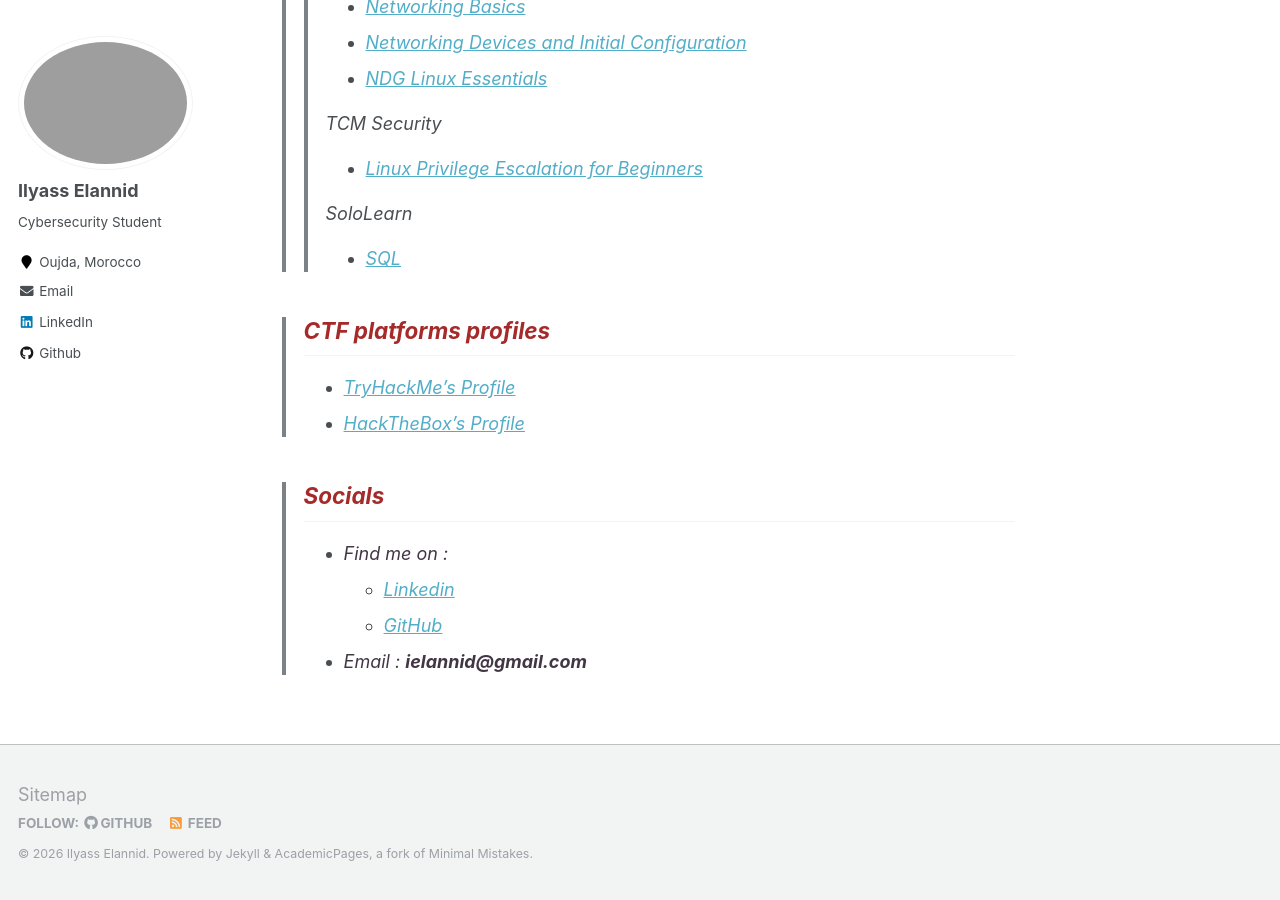
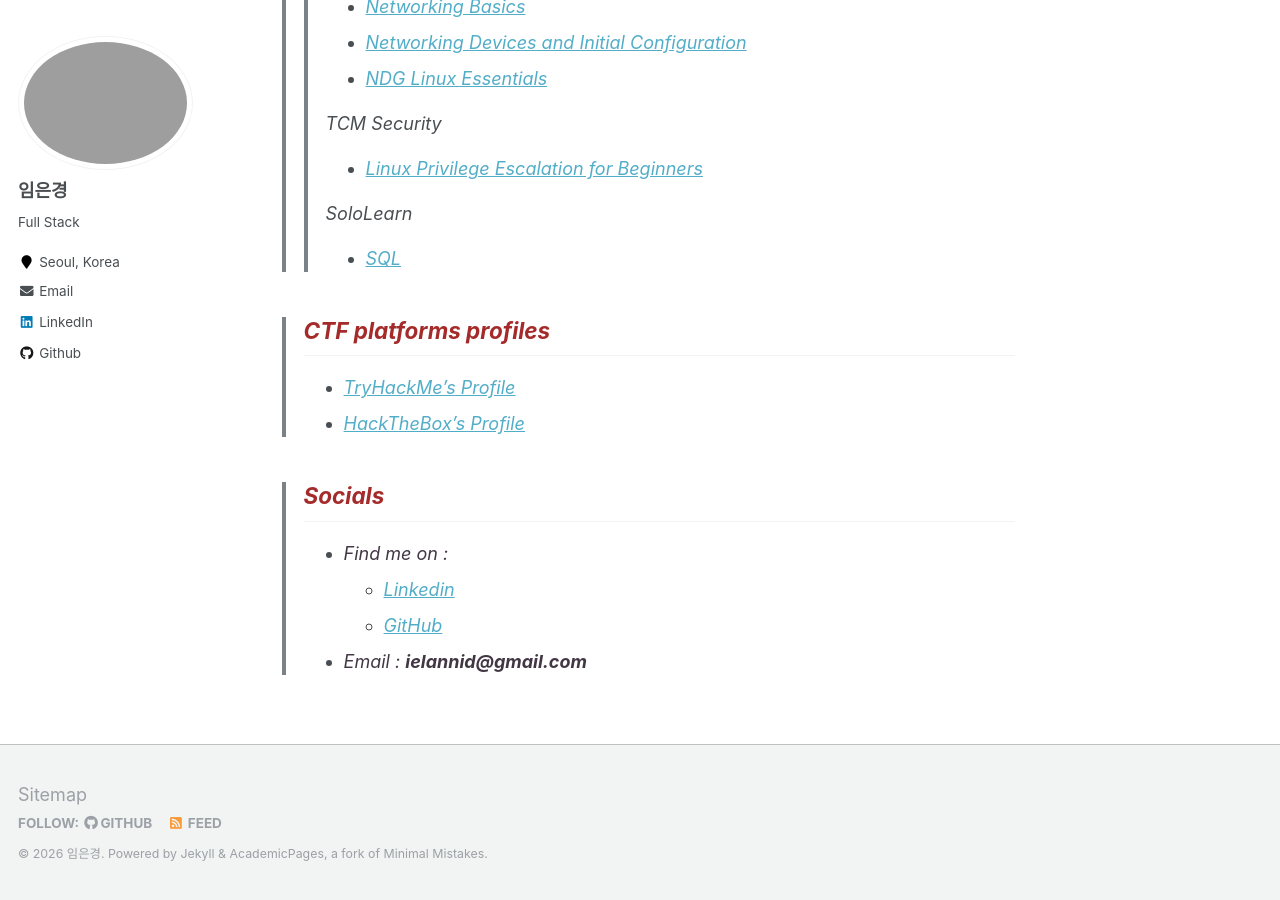
Before and after one commit to EunK/EunK.github.io, a Jekyll site: the page built from _pages/about.md, in a window 1280 px wide and 900 px high, scrolled down 1570 px. Built offline with Jekyll 4.4.1, drawn with Linux system fonts in a browser that asks for light colours.

Commit message:
Change to personal info

```diff
--- a/_config.yml
+++ b/_config.yml
@@ -9,11 +9,11 @@
 locale                   : "en-US"
 title                    : "Portfolio"
 title_separator          : "|"
-name                     : &name "Ilyass Elannid"
+name                     : &name "임은경"
 description              : &description "sudo rm -rf /"
-url                      : https://Ily455.github.io # the base hostname & protocol for your site e.g. "https://mmistakes.github.io"
+url                      : https://EunK.github.io # the base hostname & protocol for your site e.g. "https://mmistakes.github.io"
 baseurl                  : "" # the subpath of your site, e.g. "/blog"
-repository               : "Ily455/Ily455.github.io"
+repository               : "EunK/EunK.github.io"
 teaser                   :  # filename of teaser fallback teaser image placed in /images/, .e.g. "500x300.png"
 breadcrumbs              : false # true, false (default)
 words_per_minute         : 160
@@ -80,14 +80,14 @@ analytics:
 
 # Site Author
 author:
-  name             : "Ilyass Elannid"
+  name             : "임은경"
   avatar           : "profile.png"
-  bio              : "Cybersecurity Student"
-  location         : "Oujda, Morocco"
+  bio              : "Full Stack "
+  location         : "Seoul, Korea"
   employer         :
   pubmed           :
   googlescholar    :
-  email            : "ielannid@gmail.com"
+  email            : "itthanatos@gmail.com"
   researchgate     :  # example: "https://www.researchgate.net/profile/yourprofile"
   uri              :
   bitbucket        :
```
